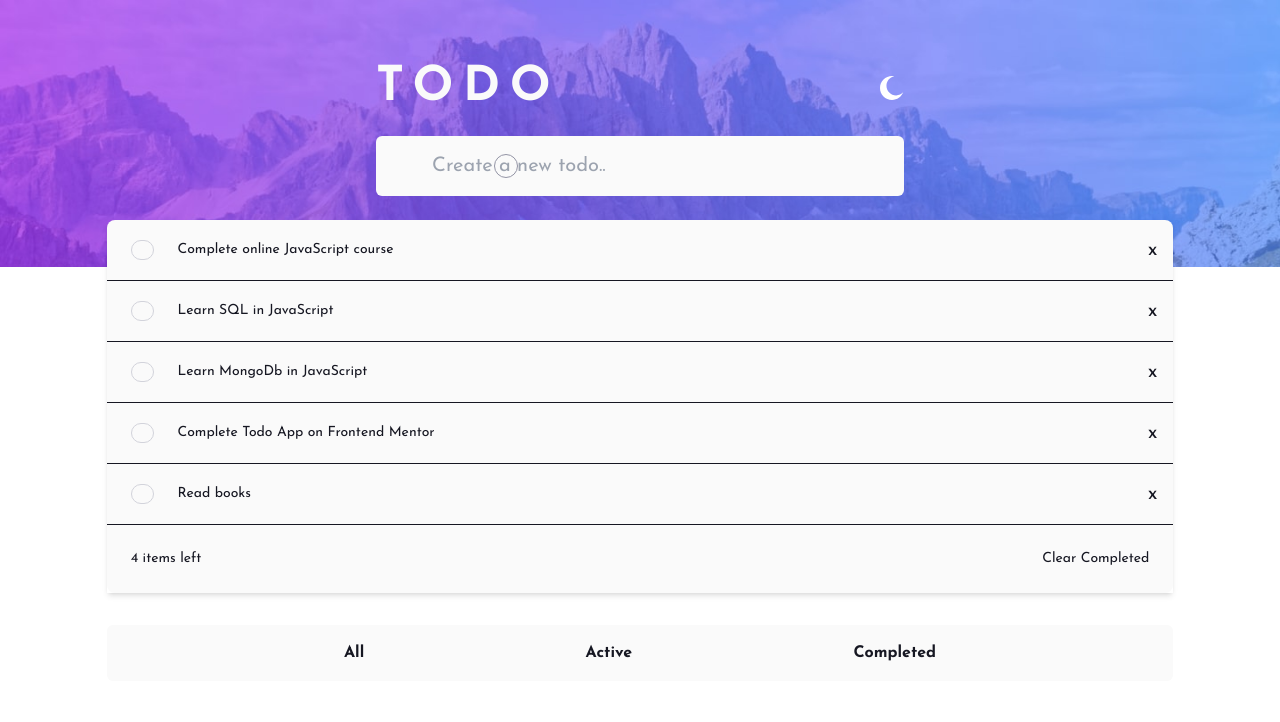
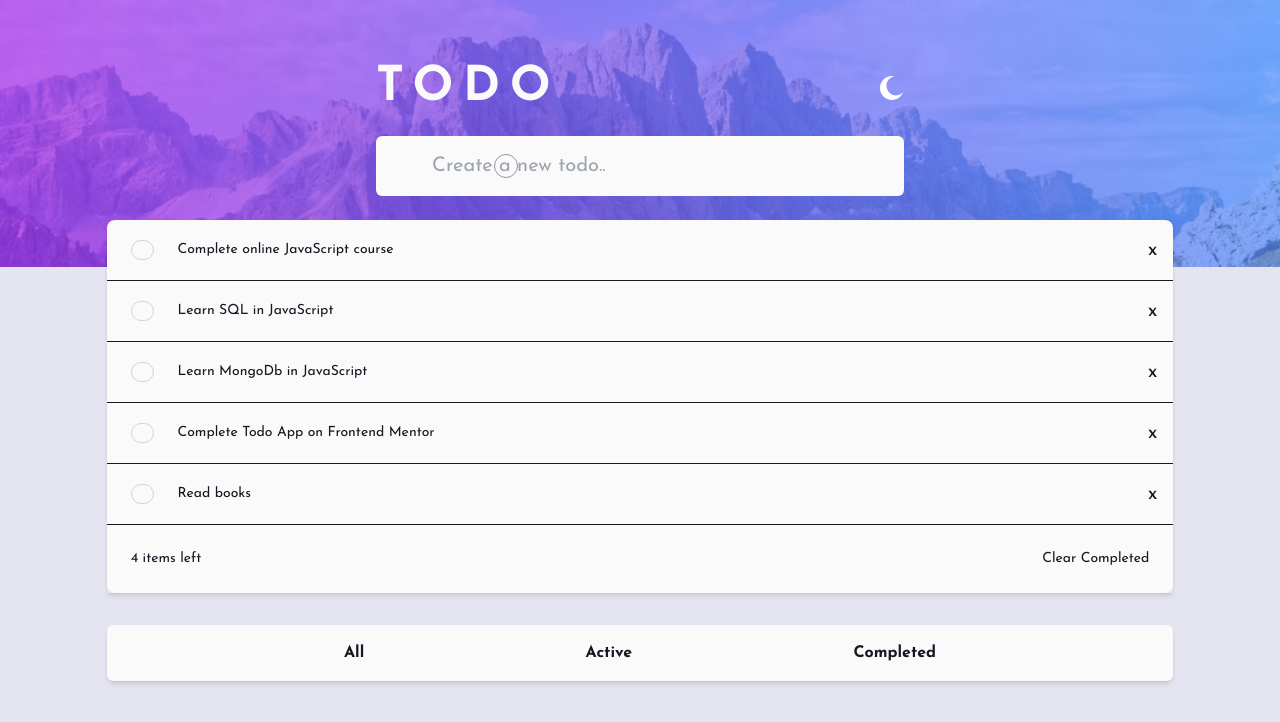
Before and after one commit to KyawZinThant22/TODOAPP, a React (Create React App) app: page / in a window 1280 px wide. Shown: the top 722 px of the page. Built offline with nearby package versions, Linux system fonts and the light colour scheme.

Commit message:
style: Changed styled

```diff
--- a/src/App.js
+++ b/src/App.js
@@ -11,7 +11,11 @@ function App() {
   const { mode } = state;
 
   return (
-    <div className={`${mode ? "bg-VeryDarkBlue" : ""} h-screen`}>
+    <div
+      className={`${
+        mode ? "bg-VeryDarkBlue" : "bg-VeryLightGrayishBlue"
+      } h-screen`}
+    >
       <Header />
       <AddTodo />
       <ToDoList />
--- a/src/components/Footer.jsx
+++ b/src/components/Footer.jsx
@@ -7,7 +7,7 @@ function Footer() {
   return (
     <div className="mt-8 mx-auto w-10/12 justify-between">
       <div
-        className={`p-4 rounded-md font-semibold ${
+        className={`shadow-md p-4 rounded-md font-semibold ${
           mode
             ? "bg-VeryDarkDesaturatedBlue text-LightGrayishBlue"
             : "bg-VeryLightGray text-VeryDarkBlue"
```
